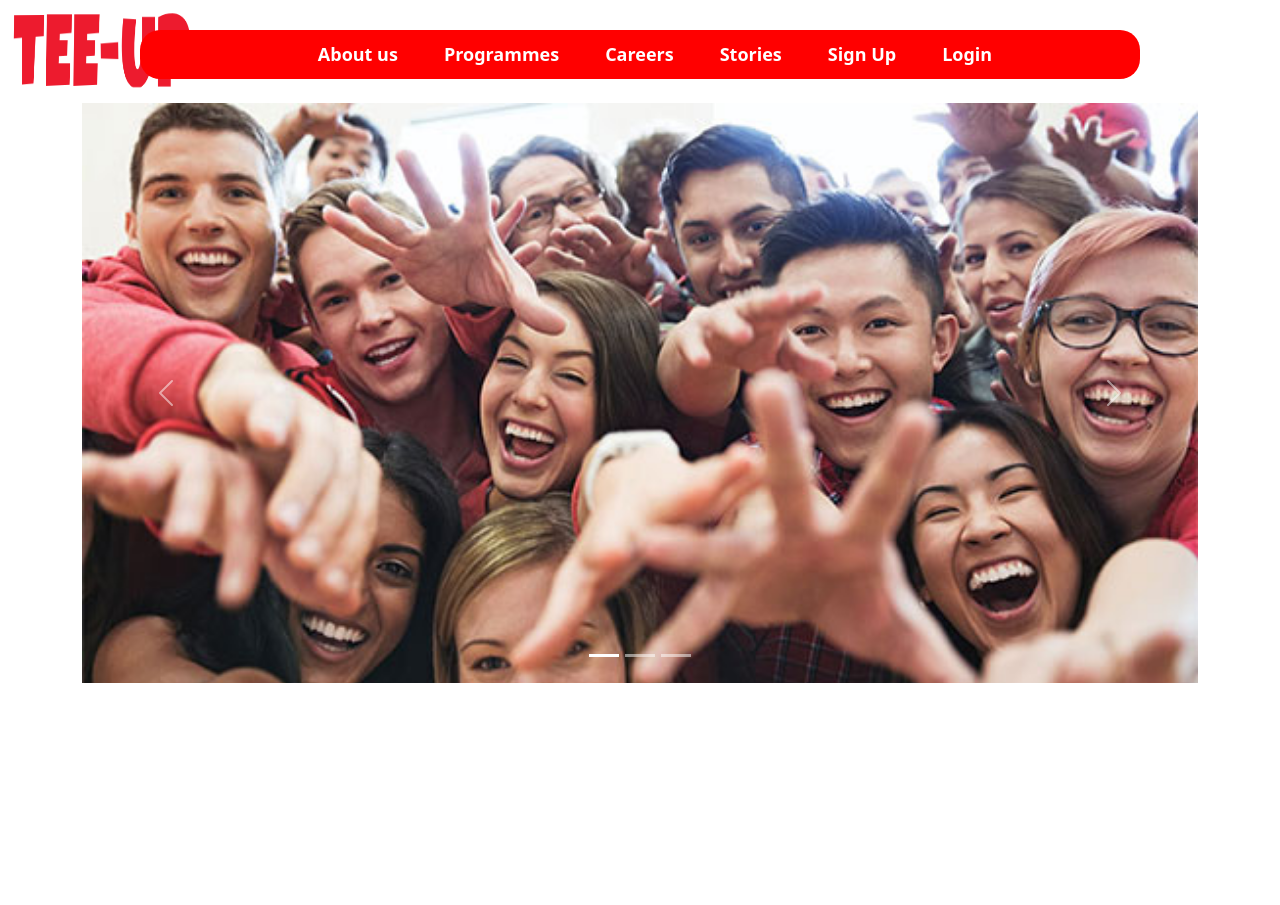
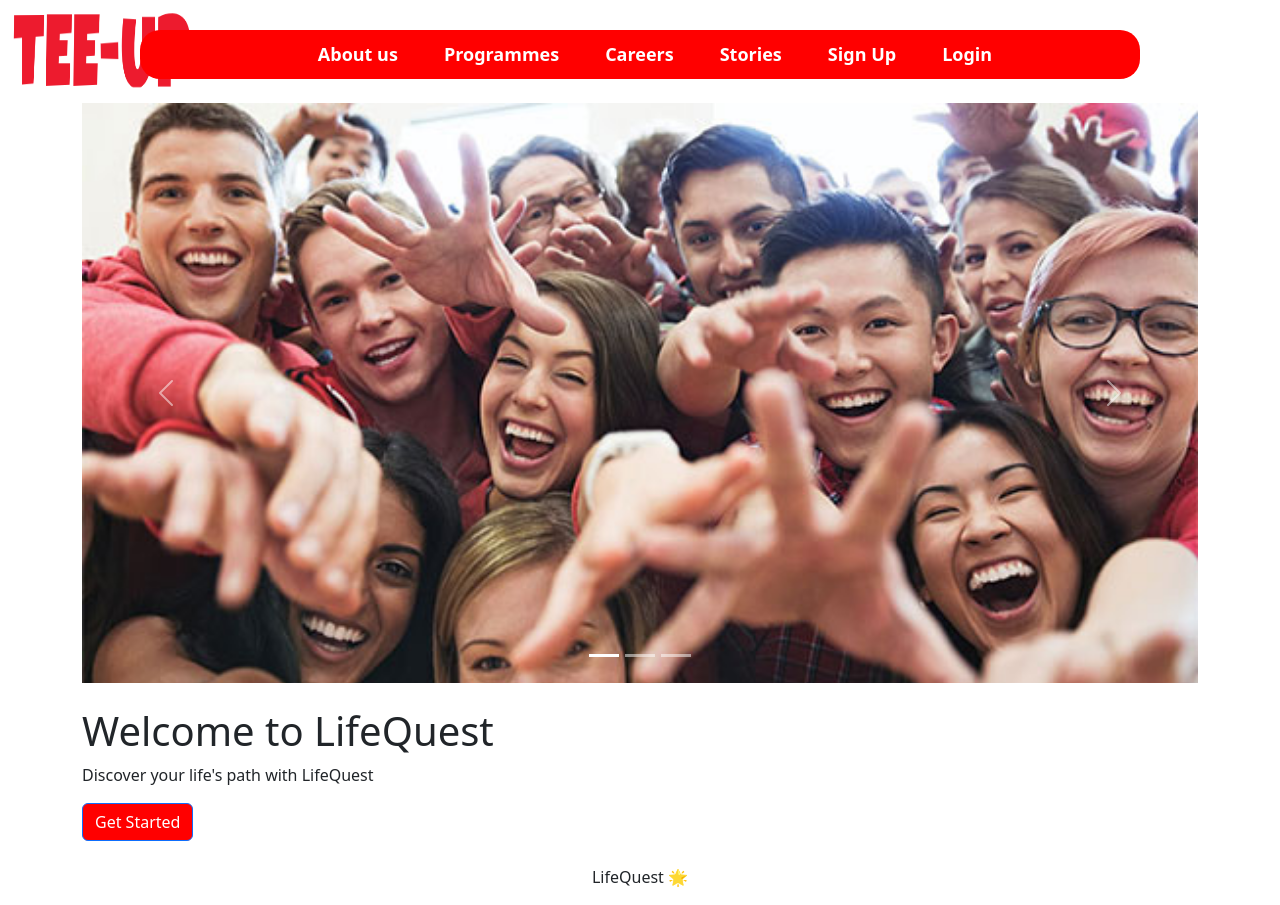
Before and after one commit to 22037707-Asmond/FYP-LifeQuest, a React (Create React App) app in the folder client-frontend/: page / in a window 1280 px wide. Before the commit the page ends 800 px from the top, so only its background shows below. Built offline with nearby package versions, Linux system fonts and the light colour scheme.

Commit message:
Added heroSection & homepageFooter

```diff
--- a/client-frontend/src/App.js
+++ b/client-frontend/src/App.js
@@ -2,7 +2,7 @@ import React from 'react';
 import {Route, Routes} from 'react-router-dom';
 import Homepage from './pages/Homepage';
 import SignUp from './components/SignUp';
-import AboutUs from './pages/AboutUs';
+import AboutUS from './pages/AboutUS';
 import Login from './components/Login';
 
 function App() {
@@ -10,7 +10,7 @@ function App() {
     <Routes>
       <Route path='/' element={<Homepage/>} />
       <Route path='SignUp' element={<SignUp/>} ></Route>
-      <Route path='AboutUs' element={<AboutUs/>}></Route>
+      <Route path='AboutUS' element={<AboutUS/>}></Route>
       <Route path='Login' element={<Login/>}></Route>
     </Routes>
   );
--- /dev/null
+++ b/client-frontend/src/components/heroSection.jsx
@@ -0,0 +1,20 @@
+import React from 'react';
+import 'bootstrap/dist/css/bootstrap.min.css';
+
+const HeroSection = () => {
+    return (
+        <div className="hero-section">
+            <div className="container">
+                <div className="row">
+                    <div className="col-md-6">
+                        <h1>Welcome to LifeQuest</h1>
+                        <p>Discover your life's path with LifeQuest</p>
+                        <button className="btn btn-primary" style={{ backgroundColor: 'red' }}>Get Started</button>
+                    </div>
+                </div>
+            </div>
+        </div>
+    );
+};
+
+export default HeroSection;
--- /dev/null
+++ b/client-frontend/src/components/homepageFooter.jsx
@@ -0,0 +1,13 @@
+import React from 'react';
+import 'bootstrap/dist/css/bootstrap.min.css';
+
+
+const Footer = () => {
+    return (
+        <footer className="d-flex justify-content-center align-items-center">
+            <p>LifeQuest <span role="img" aria-label="emoji">🌟</span></p>
+        </footer>
+    );
+};
+
+export default Footer;
--- a/client-frontend/src/pages/Homepage.jsx
+++ b/client-frontend/src/pages/Homepage.jsx
@@ -3,6 +3,8 @@ import HomepageHeader from '../components/homepageHeader';
 import HomepageCarousel from '../components/homepageCarousel';
 import 'bootstrap/dist/css/bootstrap.min.css';
 import '../LifeQuest.css';
+import HeroSection from '../components/heroSection';
+import Footer from '../components/homepageFooter';
 
 
 const Homepage = () => {
@@ -11,7 +13,12 @@ const Homepage = () => {
          <HomepageHeader />
          <br />
           <HomepageCarousel />
+          <br />
+         <HeroSection />
+         <br />
+         <Footer />
        </>
+
     );
 };
 
```
Also changed, not shown: client-frontend/src/pages/AboutUs.jsx (+5 -5 lines).
